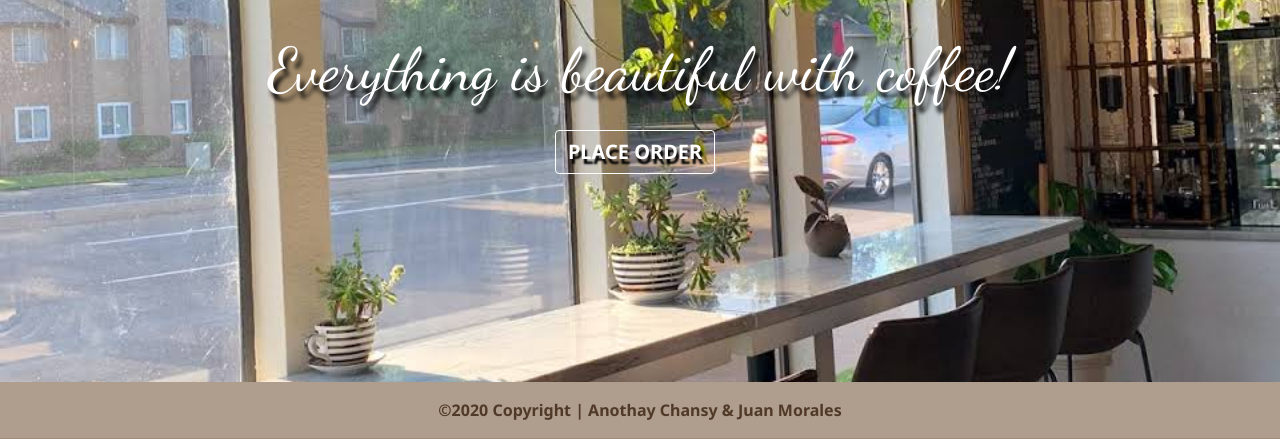
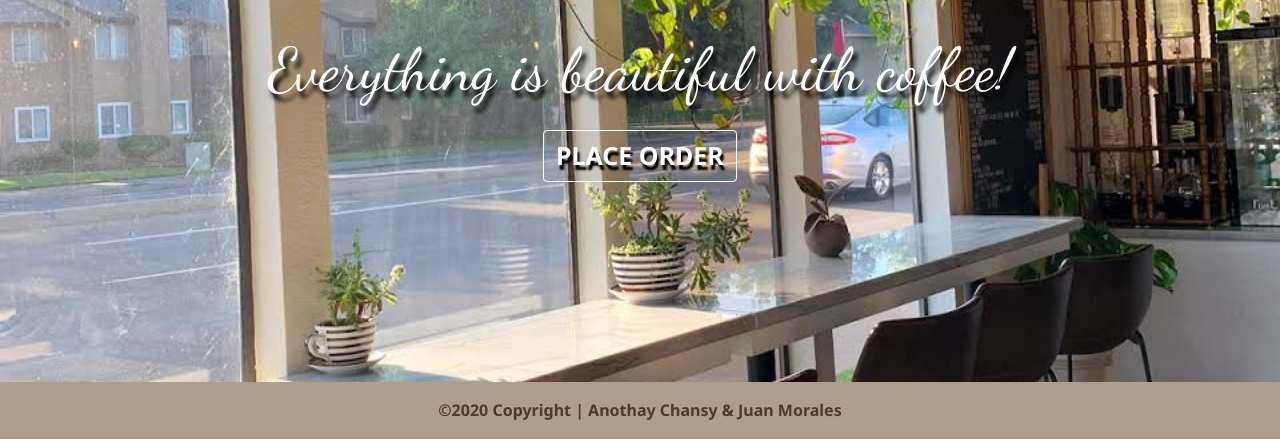
Before and after one commit to JohnCodePass/Project-4-Business-Redevelopment-Project, a plain HTML site: page index.html in a window 1280 px wide. Shown: the part 361-800 px from the top of the page. Drawn offline with nearby package versions, Linux system fonts and the light colour scheme.

Commit message:
added animation

```diff
--- a/css/style.css
+++ b/css/style.css
@@ -153,6 +153,8 @@ a:hover {
 .heartLogo {
     color: white;
     font-size: 100px;
+
+
 }
 
 .subtext-header {
@@ -160,6 +162,19 @@ a:hover {
     color: white;
     font-size: 60px;
     text-shadow: 4px 7px 4px black;
+    animation-name: slide;
+    animation-duration: 2s;
+
+}
+@keyframes slide{
+    0%{
+        transform: translateX(-1000px);
+        opacity: 0;
+    }
+    100%{
+        transform: translateX(0);
+        opacity: 1;
+    }
 }
 
 .placeOrderBtn {
@@ -169,11 +184,53 @@ a:hover {
     font-family: 'Noto Sans', sans-serif;
     font-size: 20px;
     text-shadow: 2px 5px 2px black;
+    animation-name: slide;
+    animation-duration: 2s;
+    animation-delay: .5s;
+    animation-fill-mode: backwards;
 }
-
-.placeOrderBtn:hover {
+.btn{
+    color: white;
+    font-weight: bold;
+    border: 2px sold #634832;
+    font-size: 25px;
+}
+/* .placeOrderBtn:hover {
     font-weight: bolder;
     background-color: rgb(223, 166, 62);
+} */
+.hvr-right{
+    display: inline-block;
+    vertical-align: middle;
+    transition-duration: 0.05s;
+    transform: perspective(1px) translateZ(0);
+    box-shadow: 0 0 1px rgb(223, 166, 62);
+    position: relative;
+    transition-property: color;
+}
+.hvr-right:before{
+    content: "";
+    position: absolute;
+    z-index: -1;
+    top: 0;
+    left: 0;
+    right: 0;
+    bottom: 0;
+    background: rgb(223, 166, 62);
+    transition-timing-function: ease-out;
+    transform: scaleX(0);
+    transform-origin: 0 50%;
+    transition-property: transform;
+    transition-duration: 0.5s;
+}
+.hvr-right:hover, .hvr-right:focus,
+.hvr-right:active{
+    color:white;
+}
+.hvr-right:hover:before, .hvr-right:focus:before,
+.hvr-right:active:before{
+    transition-timing-function: cubic-bezier(0.52, 1.64, 0.37, 0.66);
+    transform: scaleX(1);
 }
 
 /*--------copyRight---------*/
--- a/index.html
+++ b/index.html
@@ -66,11 +66,12 @@
     <div class="col-md-12 mb-4 white-text text-center wow fadeIn">
       <i class="far fa-heart display-3 white-text mb-0 pt-md-5 my-5 heartLogo"></i>
       <h4 class="subtext-header mt-2 mb-4">Everything is beautiful with coffee!</h4>
-      <a class="navbar-text" href="https://orders.cake.net/11157251" target="_blank"><button type="button"
-          class="btn btn-outline-secondary placeOrderBtn"> PLACE ORDER</button></a>
+      <a href="https://orders.cake.net/11157251" target="_blank"
+          class="btn hvr-right placeOrderBtn"> PLACE ORDER</button></a>
     </div>
   </div>
 
+<!-----Menu----->
 
 
 
```
